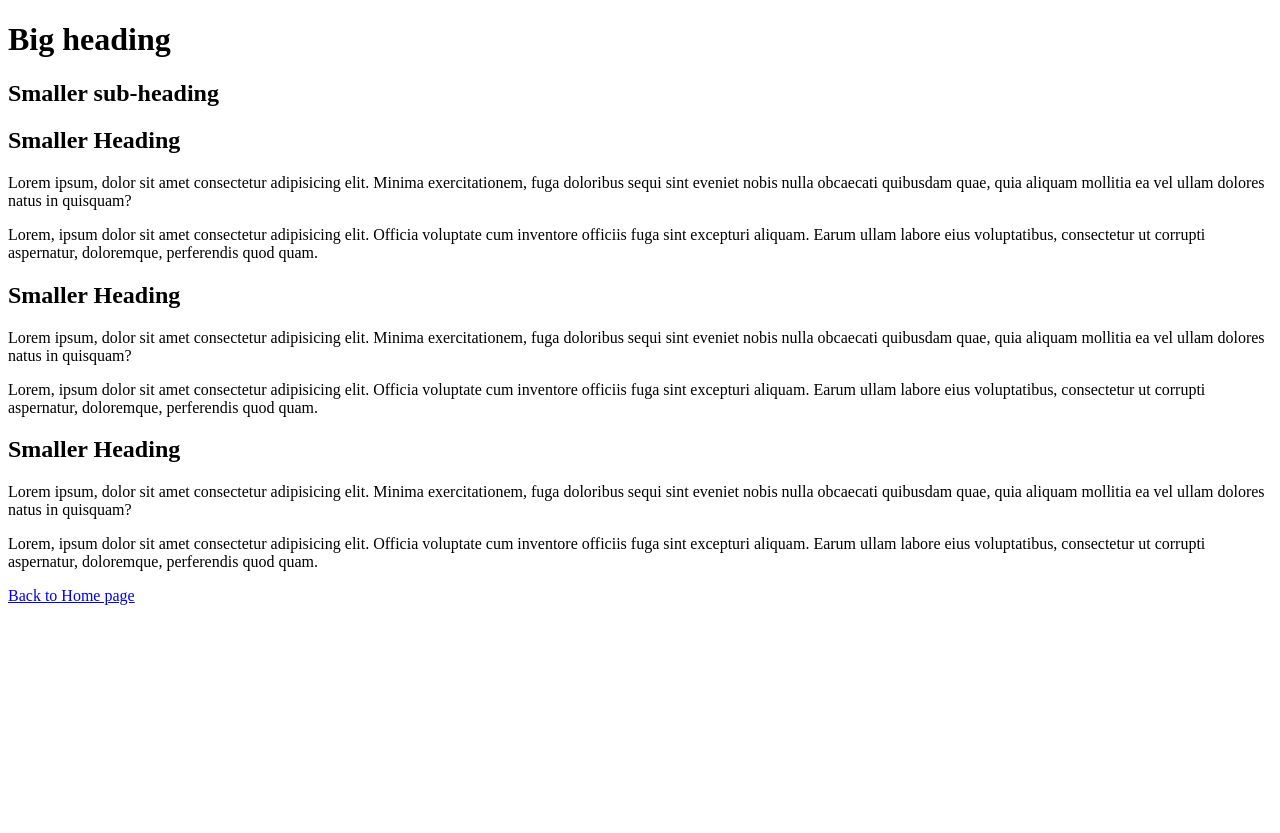
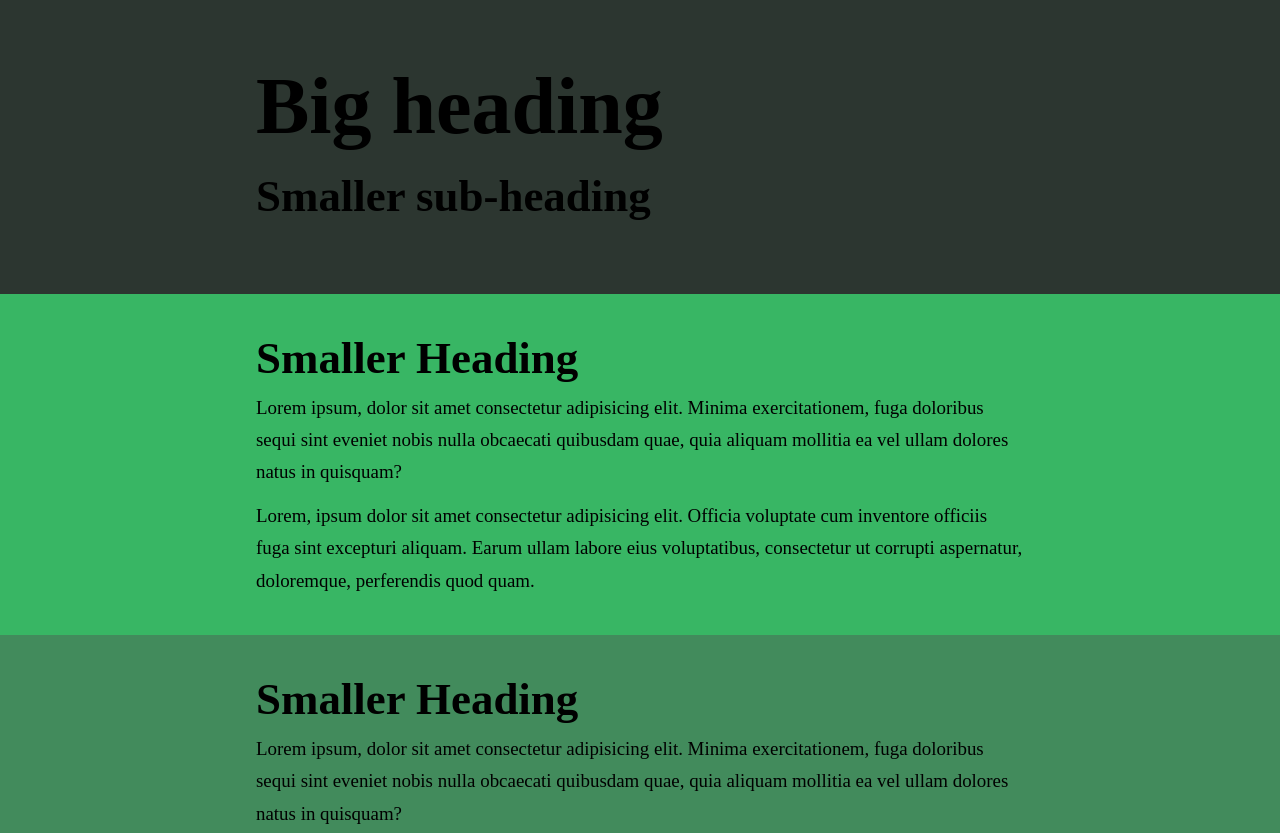
Before and after one commit to ThallysonG/ThallysonG.github.io, a plain HTML site: page exercises/page-3.html in a window 1280 px wide. Shown: the top 833 px of the page. Before the commit the page ends 800 px from the top, so only its background shows below. Drawn offline with Linux system fonts and the light colour scheme.

Commit message:
Add files via upload

```diff
--- /dev/null
+++ b/assets/css/global.css
@@ -0,0 +1,119 @@
+/*  ============= WEB BROWSER RESETS ============ */
+* { margin: 0; padding: 0; border: none }
+*, *::before, *::after { box-sizing: border-box }
+html { height: 100%; font-size: 100%; font: inherit; vertical-align: baseline;
+scroll-behavior: smooth; scroll-padding-top: 20px }
+body { line-height: 1.5; min-height: 100vh }
+img { width: 100%; height: auto }
+@media (max-width: 767px ) { body { text-rendering: optimizeSpeed } }
+@media (min-width: 768px ) { body { text-rendering: optimizeLegibility } }
+
+
+/* ============ CUSTOM PROPERTIES ============  */
+
+:root {
+
+    /* Alternatives to default sans-serif font */
+    --font-sans: -apple-system, system-ui, BlinkMacSystemFont, Segoe UI, Roboto, Helvetica Neue, Fira Sans, Ubuntu, Oxygen, Oxygen Sans, Cantarell, Droid Sans, Apple Color Emoji, Segoe UI Emoji, Segoe UI Emoji, Segoe UI Symbol, Lucida Grande, Helvetica, Arial, sans-serif;
+
+     /* Alternatives to default serif font */
+    --font-serif: Cambria, "Hoefler Text", Utopia, "Liberation Serif", "Nimbus Roman No9 L Regular", Times, "Times New Roman", serif;
+
+     /* Alternatives to default monospace font */
+    --font-monospace: Menlo, Monaco, Consolas, "Liberation Mono", "Courier New", monospace;
+
+    /* Fluid font size scale */
+    --fs-sm: clamp(0.8rem, 0.17vi + 0.76rem, 0.89rem);
+    --fs-base: clamp(1rem, 0.34vi + 0.91rem, 1.19rem);
+    --fs-md: clamp(1.25rem, 0.61vi + 1.1rem, 1.58rem);
+    --fs-lg: clamp(1.56rem, 1vi + 1.31rem, 2.11rem);
+    --fs-xl: clamp(1.95rem, 1.56vi + 1.56rem, 2.81rem);
+    --fs-xxl: clamp(2.44rem, 2.38vi + 1.85rem, 3.75rem);
+    --fs-xxxl: clamp(3.05rem, 3.54vi + 2.17rem, 5rem);
+
+}
+
+/*  ============== LAYOUT FOR CONTENT CONTAINERS ================= */
+
+nav, header, section, footer { position: relative; display: block }
+header, section, footer { margin-left: auto; margin-right: auto; overflow: hidden }
+/* Under last content item, zero the bottom margin */
+section > *:last-child { margin-bottom: 0 !important }
+
+/*  ====================== HEADER ======================== */
+
+/* Padding around content: laptops / desktops  */
+@media (min-width: 768px) {
+    header {
+        padding-top: 3%;
+        padding-right: 20%;
+        padding-bottom: 0%;
+        padding-left: 20%
+    }
+}
+
+/* Padding around content: mobiles */
+@media (max-width: 767px) {
+    header {
+        padding-top: 5%;
+        padding-right: 5%;
+        padding-bottom: 0%;
+        padding-left: 5%
+    }
+}
+
+/*  ====================== SECTIONS ======================== */
+
+/* Padding around content: laptops / desktops */
+@media (min-width: 768px) {
+    section {
+        padding-top: 4%;
+        padding-right: 20%;
+        padding-bottom: 4%;
+        padding-left: 20%
+    }
+}
+
+/* Padding around content: mobiles */
+@media (max-width: 767px) {
+    section {
+        padding-left: 5%;
+        padding-right: 5%;
+        padding-bottom: 5%;
+        padding-left: 5% }
+}
+
+/* Maximum width of any section */
+section { max-width: 1920px }
+/* Maximum width for contents of any section */
+section > * { max-width: 1600px }
+
+/* When content width < viewport width, equalise spacing at left and right */
+section > * { max-width: 1600px; margin-left: auto; margin-right: auto }
+
+/* ============= TYPOGRAPHY ============ */
+
+h1 {
+    font-size: var(--fs-xxxl);
+    line-height: 1.2;
+}
+
+h2 {
+    font-size: var(--fs-xl);
+    line-height: 1.2;
+    margin-top: 42px;
+    margin-bottom: 16px;
+}
+
+h3 {
+    font-size: var(--fs-lg);
+    margin-top: 48px;
+    margin-bottom: 4px;
+    line-height: 1.2;
+}
+
+p {
+	font-size: var(--fs-base);
+    line-height: 1.7;
+	margin-bottom: 12px;
+}
--- /dev/null
+++ b/exercises/assets/css/style-1.css
@@ -0,0 +1,129 @@
+/*  ============= WEB BROWSER RESETS ============ */
+* { margin: 0; padding: 0; border: none }
+*, *::before, *::after { box-sizing: border-box }
+html { height: 100%; font-size: 100%; font: inherit; vertical-align: baseline;
+scroll-behavior: smooth; scroll-padding-top: 20px }
+body { line-height: 1.5; min-height: 100vh }
+img { width: 100%; height: auto }
+@media (max-width: 767px ) { body { text-rendering: optimizeSpeed } }
+@media (min-width: 768px ) { body { text-rendering: optimizeLegibility } }
+
+
+/* ============ CUSTOM PROPERTIES ============  */
+
+:root {
+
+    /* Alternatives to default sans-serif font */
+    --font-sans: -apple-system, system-ui, BlinkMacSystemFont, Segoe UI, Roboto, Helvetica Neue, Fira Sans, Ubuntu, Oxygen, Oxygen Sans, Cantarell, Droid Sans, Apple Color Emoji, Segoe UI Emoji, Segoe UI Emoji, Segoe UI Symbol, Lucida Grande, Helvetica, Arial, sans-serif;
+
+     /* Alternatives to default serif font */
+    --font-serif: Cambria, "Hoefler Text", Utopia, "Liberation Serif", "Nimbus Roman No9 L Regular", Times, "Times New Roman", serif;
+
+     /* Alternatives to default monospace font */
+    --font-monospace: Menlo, Monaco, Consolas, "Liberation Mono", "Courier New", monospace;
+
+    /* Fluid font size scale */
+    --fs-sm: clamp(0.8rem, 0.17vi + 0.76rem, 0.89rem);
+    --fs-base: clamp(1rem, 0.34vi + 0.91rem, 1.19rem);
+    --fs-md: clamp(1.25rem, 0.61vi + 1.1rem, 1.58rem);
+    --fs-lg: clamp(1.56rem, 1vi + 1.31rem, 2.11rem);
+    --fs-xl: clamp(1.95rem, 1.56vi + 1.56rem, 2.81rem);
+    --fs-xxl: clamp(2.44rem, 2.38vi + 1.85rem, 3.75rem);
+    --fs-xxxl: clamp(3.05rem, 3.54vi + 2.17rem, 5rem);
+
+}
+
+/*  ============== LAYOUT FOR CONTENT CONTAINERS ================= */
+
+nav, header, section, footer { position: relative; display: block }
+header, section, footer { margin-left: auto; margin-right: auto; overflow: hidden }
+/* Under last content item, zero the bottom margin */
+section > *:last-child { margin-bottom: 0 !important }
+
+/*  ====================== HEADER ======================== */
+
+/* Padding around content: laptops / desktops  */
+@media (min-width: 768px) {
+    header {
+        padding-top: 3%;
+        padding-right: 20%;
+        padding-bottom: 0;
+        padding-left: 20%
+    }
+}
+
+/* Padding around content: mobiles */
+@media (max-width: 767px) {
+    header {
+        padding-top: 5%;
+        padding-right: 5%;
+        padding-bottom: 0;
+        padding-left: 5%
+    }
+}
+
+/*  ====================== SECTIONS ======================== */
+
+/* Padding around content: laptops / desktops */
+@media (min-width: 768px) {
+    section {
+        padding-top: 4%;
+        padding-right: 20%;
+        padding-bottom: 4%;
+        padding-left: 20%
+    }
+}
+
+/* Padding around content: mobiles */
+@media (max-width: 767px) {
+    section {
+        padding-top: 5%;
+        padding-right: 5%;
+        padding-bottom: 5%;
+        padding-left: 5%;
+    }
+}
+
+/* Maximum width of any section */
+section { max-width: 1920px }
+/* Maximum width for contents of any section */
+section > * { max-width: 1600px }
+
+/* When content width < viewport width, equalise spacing at left and right */
+section > * { max-width: 1600px; margin-left: auto; margin-right: auto }
+
+/* ============= TYPOGRAPHY ============ */
+
+body {
+    background-color: antiquewhite;}
+
+
+h1 {
+    color: brown;
+    font-size: var(--fs-xxxl);
+    line-height: 1.2;
+}
+
+h2 {
+    color: brown;
+    font-size: var(--fs-xl);
+    line-height: 1.2;
+    margin-top: 42px;
+    margin-bottom: 16px;
+}
+
+h3 {
+    color: brown;
+    font-size: var(--fs-lg);
+    margin-top: 48px;
+    margin-bottom: 4px;
+    line-height: 1.2;
+}
+
+p {
+	font-size: var(--fs-base);
+    line-height: 1.7;
+	margin-bottom: 12px;
+}
+
+a {color: brown;}
--- /dev/null
+++ b/exercises/assets/css/style-2.css
@@ -0,0 +1,120 @@
+/*  ============= WEB BROWSER RESETS ============ */
+* { margin: 0; padding: 0; border: none }
+*, *::before, *::after { box-sizing: border-box }
+html { height: 100%; font-size: 100%; font: inherit; vertical-align: baseline;
+scroll-behavior: smooth; scroll-padding-top: 20px }
+body { line-height: 1.5; min-height: 100vh }
+img { width: 100%; height: auto }
+@media (max-width: 767px ) { body { text-rendering: optimizeSpeed } }
+@media (min-width: 768px ) { body { text-rendering: optimizeLegibility } }
+
+
+/* ============ CUSTOM PROPERTIES ============  */
+
+:root {
+
+    /* Alternatives to default sans-serif font */
+    --font-sans: -apple-system, system-ui, BlinkMacSystemFont, Segoe UI, Roboto, Helvetica Neue, Fira Sans, Ubuntu, Oxygen, Oxygen Sans, Cantarell, Droid Sans, Apple Color Emoji, Segoe UI Emoji, Segoe UI Emoji, Segoe UI Symbol, Lucida Grande, Helvetica, Arial, sans-serif;
+
+     /* Alternatives to default serif font */
+    --font-serif: Cambria, "Hoefler Text", Utopia, "Liberation Serif", "Nimbus Roman No9 L Regular", Times, "Times New Roman", serif;
+
+     /* Alternatives to default monospace font */
+    --font-monospace: Menlo, Monaco, Consolas, "Liberation Mono", "Courier New", monospace;
+
+    /* Fluid font size scale */
+    --fs-sm: clamp(0.8rem, 0.17vi + 0.76rem, 0.89rem);
+    --fs-base: clamp(1rem, 0.34vi + 0.91rem, 1.19rem);
+    --fs-md: clamp(1.25rem, 0.61vi + 1.1rem, 1.58rem);
+    --fs-lg: clamp(1.56rem, 1vi + 1.31rem, 2.11rem);
+    --fs-xl: clamp(1.95rem, 1.56vi + 1.56rem, 2.81rem);
+    --fs-xxl: clamp(2.44rem, 2.38vi + 1.85rem, 3.75rem);
+    --fs-xxxl: clamp(3.05rem, 3.54vi + 2.17rem, 5rem);
+}
+
+/*  ============== LAYOUT FOR CONTENT CONTAINERS ================= */
+
+nav, header, section, footer { position: relative; display: block }
+header, section, footer { margin-left: auto; margin-right: auto; overflow: hidden }
+/* Under last content item, zero the bottom margin */
+section > *:last-child { margin-bottom: 0 !important }
+
+/*  ====================== HEADER ======================== */
+
+/* Padding around content: laptops / desktops  */
+@media (min-width: 768px) {
+    header {
+        padding-top: 1%;
+        padding-right: 20%;
+        padding-bottom: 0%;
+        padding-left: 20%
+    }
+}
+
+/* Padding around content: mobiles */
+@media (max-width: 767px) {
+    header {
+        padding-top: 5%;
+        padding-right: 5%;
+        padding-bottom: 0%;
+        padding-left: 5%
+    }
+}
+
+
+/*  ====================== SECTIONS ======================== */
+
+/* Padding around content: laptops / desktops  */
+@media (min-width: 768px) {
+    section {
+        padding-top: 4%;
+        padding-right: 20%;
+        padding-bottom: 4%;
+        padding-left: 20%
+    }
+}
+
+/* Padding around content: mobiles */
+@media (max-width: 767px) {
+    section {
+        padding-left: 5%;
+        padding-right: 5%;
+        padding-bottom: 5%;
+        padding-left: 5%
+    }
+}
+
+/* Maximum width of any section */
+section { max-width: 1920px }
+/* Maximum width for contents of any section */
+section > * { max-width: 1600px }
+
+/* When content width < viewport width, equalise spacing at left and right */
+section > * { max-width: 1600px; margin-left: auto; margin-right: auto }
+
+/* ============= TYPOGRAPHY ============ */
+body{background-color: #7D3C98;}
+
+h1 {
+    color: white;
+    font-size: var(--fs-xxxl);
+    margin-top: 32px;
+    line-height: 1.2;
+}
+
+h2 {
+    color: white;
+    font-size: var(--fs-xl);
+    line-height: 1.2;
+    margin-top: 48px;
+    margin-bottom: 6px;
+}
+
+p {
+    color: white;
+	font-size: var(--fs-base);
+    line-height: 1.7;
+	margin-bottom: 12px;
+}
+
+a{color: azure;}
--- /dev/null
+++ b/exercises/assets/css/style-3.css
@@ -0,0 +1,333 @@
+/*  ============= WEB BROWSER RESETS ============ */
+* { margin: 0; padding: 0; border: none }
+*, *::before, *::after { box-sizing: border-box }
+html { height: 100%; font-size: 100%; font: inherit; vertical-align: baseline;
+scroll-behavior: smooth; scroll-padding-top: 20px }
+body { line-height: 1.5; min-height: 100vh }
+img { width: 100%; height: auto }
+@media (max-width: 767px ) { body { text-rendering: optimizeSpeed } }
+@media (min-width: 768px ) { body { text-rendering: optimizeLegibility } }
+
+
+/* ============ CUSTOM PROPERTIES ============  */
+
+:root {
+
+    /* Alternatives to default sans-serif font */
+    --font-sans: -apple-system, system-ui, BlinkMacSystemFont, Segoe UI, Roboto, Helvetica Neue, Fira Sans, Ubuntu, Oxygen, Oxygen Sans, Cantarell, Droid Sans, Apple Color Emoji, Segoe UI Emoji, Segoe UI Emoji, Segoe UI Symbol, Lucida Grande, Helvetica, Arial, sans-serif;
+
+     /* Alternatives to default serif font */
+    --font-serif: Cambria, "Hoefler Text", Utopia, "Liberation Serif", "Nimbus Roman No9 L Regular", Times, "Times New Roman", serif;
+
+     /* Alternatives to default monospace font */
+    --font-monospace: Menlo, Monaco, Consolas, "Liberation Mono", "Courier New", monospace;
+
+    /* Fluid font SIZE scale */
+    --fs-sm: clamp(0.8rem, 0.17vi + 0.76rem, 0.89rem);
+    --fs-base: clamp(1rem, 0.34vi + 0.91rem, 1.19rem);
+    --fs-md: clamp(1.25rem, 0.61vi + 1.1rem, 1.58rem);
+    --fs-lg: clamp(1.56rem, 1vi + 1.31rem, 2.11rem);
+    --fs-xl: clamp(1.95rem, 1.56vi + 1.56rem, 2.81rem);
+    --fs-xxl: clamp(2.44rem, 2.38vi + 1.85rem, 3.75rem);
+    --fs-xxxl: clamp(3.05rem, 3.54vi + 2.17rem, 5rem);
+
+    /* Color variables */
+    --black-000: #000000;
+    --white-000: #ffffff;
+    --trans-000: transparent;
+
+    --slate-050: #ECEFF1;
+    --slate-100: #CFD8DC;
+    --slate-200: #B0BEC5;
+    --slate-300: #90A4AE;
+    --slate-400: #78909C;
+    --slate-500: #607D8B;
+    --slate-600: #546E7A;
+    --slate-700: #455A64;
+    --slate-800: #37474F;
+    --slate-900: #263238;
+
+    --gray-050: #F9FAFB;
+    --gray-100: #f7fafc;
+    --gray-200: #edf2f7;
+    --gray-300: #e2e8f0;
+    --gray-400: #cbd5e0;
+    --gray-500: #a0aec0;
+    --gray-600: #718096;
+    --gray-700: #4a5568;
+    --gray-800: #2d3748;
+    --gray-900: #1a202c;
+
+    --red-050: #FEF2F2;
+    --red-100: #fff5f5;
+    --red-200: #fed7d7;
+    --red-300: #feb2b2;
+    --red-400: #fc8181;
+    --red-500: #f56565;
+    --red-600: #e53e3e;
+    --red-700: #c53030;
+    --red-800: #9b2c2c;
+    --red-900: #742a2a;
+
+    --orange-050: #FFF7ED;
+    --orange-100: #fffaf0;
+    --orange-200: #feebc8;
+    --orange-300: #fbd38d;
+    --orange-400: #f6ad55;
+    --orange-500: #ed8936;
+    --orange-600: #dd6b20;
+    --orange-700: #c05621;
+    --orange-800: #9c4221;
+    --orange-900: #7b341e;
+
+    --amber-050: #FFFBEB;
+    --amber-100: #FEF3C7;
+    --amber-200: #FDE68A;
+    --amber-300: #FCD34D;
+    --amber-400: #FBBF24;
+    --amber-500: #F59E0B;
+    --amber-600: #D97706;
+    --amber-700: #B45309;
+    --amber-800: #92400E;
+    --amber-900: #78350F;
+
+    --yellow-050: #FEFCE8;
+    --yellow-100: #fffff0;
+    --yellow-200: #fefcbf;
+    --yellow-300: #faf089;
+    --yellow-400: #f6e05e;
+    --yellow-500: #ecc94b;
+    --yellow-600: #d69e2e;
+    --yellow-700: #b7791f;
+    --yellow-800: #975a16;
+    --yellow-900: #744210;
+
+    --lime-050: #F7FEE7;
+    --lime-100: #ECFCCB;
+    --lime-200: #D9F99D;
+    --lime-300: #BEF264;
+    --lime-400: #A3E635;
+    --lime-500: #84CC16;
+    --lime-600: #65A30D;
+    --lime-700: #4D7C0F;
+    --lime-800: #3F6212;
+    --lime-900: #365314;
+
+    --green-050: #F0FDF4;
+    --green-100: #f0fff4;
+    --green-200: #c6f6d5;
+    --green-300: #9ae6b4;
+    --green-400: #14f195;
+    --green-500: #48bb78;
+    --green-600: #38a169;
+    --green-700: #2f855a;
+    --green-800: #276749;
+    --green-900: #22543d;
+
+    --teal-050: #F0FDFA;
+    --teal-100: #CCFBF1;
+    --teal-200: #99F6E4;
+    --teal-300: #5EEAD4;
+    --teal-400: #2DD4BF;
+    --teal-500: #14B8A6;
+    --teal-600: #0D9488;
+    --teal-700: #0F766E;
+    --teal-800: #115E59;
+    --teal-900: #134E4A;
+
+    --cyan-050: #ECFEFF;
+    --cyan-100: #CFFAFE;
+    --cyan-200: #A5F3FC;
+    --cyan-300: #67E8F9;
+    --cyan-400: #22D3EE;
+    --cyan-500: #06B6D4;
+    --cyan-600: #0891B2;
+    --cyan-700: #0E7490;
+    --cyan-800: #155E75;
+    --cyan-900: #164E63;
+
+    --sky-050: #F0F9FF;
+    --sky-100: #E0F2FE;
+    --sky-200: #BAE6FD;
+    --sky-300: #7DD3FC;
+    --sky-400: #38BDF8;
+    --sky-500: #0EA5E9;
+    --sky-600: #0284C7;
+    --sky-700: #0369A1;
+    --sky-800: #075985;
+    --sky-900: #0C4A6E;
+
+    --blue-050: #EFF6FF;
+    --blue-100: #DBEAFE;
+    --blue-200: #BFDBFE;
+    --blue-300: #93C5FD;
+    --blue-400: #60A5FA;
+    --blue-500: #3B82F6;
+    --blue-600: #2563EB;
+    --blue-700: #1D4ED8;
+    --blue-800: #1E40AF;
+    --blue-900: #1E3A8A;
+
+    --indigo-050: #EEF2FF;
+    --indigo-100: #E0E7FF;
+    --indigo-200: #C7D2FE;
+    --indigo-300: #A5B4FC;
+    --indigo-400: #818CF8;
+    --indigo-500: #6366F1;
+    --indigo-600: #4F46E5;
+    --indigo-700: #4338CA;
+    --indigo-800: #3730A3;
+    --indigo-900: #312E81;
+
+    --purple-050: #FAF5FF;
+    --purple-100: #F3E8FF;
+    --purple-200: #E9D5FF;
+    --purple-300: #D8B4FE;
+    --purple-400: #C084FC;
+    --purple-500: #A855F7;
+    --purple-600: #9333EA;
+    --purple-700: #7E22CE;
+    --purple-800: #6B21A8;
+    --purple-900: #581C87;
+
+    --fuchsia-050: #FDF4FF;
+    --fuchsia-100: #FAE8FF;
+    --fuchsia-200: #F5D0FE;
+    --fuchsia-300: #F0ABFC;
+    --fuchsia-400: #E879F9;
+    --fuchsia-500: #D946EF;
+    --fuchsia-600: #C026D3;
+    --fuchsia-700: #A21CAF;
+    --fuchsia-800: #86198F;
+    --fuchsia-900: #701A75;
+
+    --pink-050: #FDF2F8;
+    --pink-100: #FCE7F3;
+    --pink-200: #FBCFE8;
+    --pink-300: #F9A8D4;
+    --pink-400: #F472B6;
+    --pink-500: #EC4899;
+    --pink-600: #DB2777;
+    --pink-700: #BE185D;
+    --pink-800: #9D174D;
+    --pink-900: #831843;
+
+    --rose-050: #FFF1F2;
+    --rose-100: #FFE4E6;
+    --rose-200: #FECDD3;
+    --rose-300: #FDA4AF;
+    --rose-400: #FB7185;
+    --rose-500: #F43F5E;
+    --rose-600: #E11D48;
+    --rose-700: #BE123C;
+    --rose-800: #9F1239;
+    --rose-900: #881337;
+
+    --brown-050: #EFEBE9;
+    --brown-100: #D7CCC8;
+    --brown-200: #BCAAA4;
+    --brown-300: #A1887F;
+    --brown-400: #8D6E63;
+    --brown-500: #795548;
+    --brown-600: #6D4C41;
+    --brown-700: #5D4037;
+    --brown-800: #4E342E;
+    --brown-900: #3E2723;
+
+    --trend-050: #fff4d9;
+    --trend-100: #fdd0bb;
+    --trend-200: #fea8b3;
+    --trend-300: #d4eee6;
+    --trend-400: #bde5fe;
+    --trend-500: #0000fe;
+    --trend-600: #400c3e;
+    --trend-700: #2c4763;
+    --trend-800: #1f364d;
+    --trend-900: #0e2439;
+}
+
+
+/*  ============== LAYOUT FOR CONTENT CONTAINERS ================= */
+nav, header, section, footer { position: relative; display: block }
+header, section, footer { margin-left: auto; margin-right: auto; overflow: hidden }
+/* Under last content item, zero the bottom margin */
+section > *:last-child { margin-bottom: 0 !important }
+
+/*  ====================== HEADER ======================== */
+/* Padding around content: laptops / desktops  */
+@media (min-width: 768px) {
+    header {
+        padding-top: 2%;
+        padding-right: 20%;
+        padding-bottom: 5%;
+        padding-left: 20%
+    }
+}
+
+/* Padding around content: mobiles */
+@media (max-width: 767px) {
+    header {
+        padding-top: 5%;
+        padding-right: 5%;
+        padding-bottom: 0%;
+        padding-left: 5%
+    }
+}
+/*  ====================== SECTIONS ======================== */
+
+/* Padding around content: laptops / desktops  */
+@media (min-width: 768px) {
+    section {
+        padding-top: 3%;
+        padding-right: 20%;
+        padding-bottom: 3%;
+        padding-left: 20%
+    }
+}
+
+/* Padding around content: mobiles */
+@media (max-width: 767px) {
+    section {
+        padding-left: 5%;
+        padding-right: 5%;
+        padding-bottom: 5%;
+        padding-left: 5%
+    }
+}
+
+/* Maximum width of any section */
+section { max-width: 1920px }
+/* Maximum width for contents of any section */
+section > * { max-width: 1600px }
+
+/* When content width < viewport width, equalise spacing at left and right */
+section > * { max-width: 1600px; margin-left: auto; margin-right: auto }
+
+/* ============= TYPOGRAPHY ============ */
+
+body{background-color: #2C3630;}
+h1 {
+    color: var();
+    font-size: var(--fs-xxxl);
+    margin-top: 32px;
+    margin-bottom: 16px;
+    line-height: 1.2;
+}
+
+h2 {
+    font-size: var(--fs-xl);
+    line-height: 1.2;
+    margin-bottom: 6px;
+}
+
+p {
+	font-size: var(--fs-base);
+    line-height: 1.7;
+	margin-bottom: 12px;
+}
+
+.section-1 {background-color: #38B664;}
+.section-2 {background-color: #428B5C;}
+.section-3 {background-color: #3E614A}
+.section-4 {}
+.section-5 {}
--- a/exercises/page-3.html
+++ b/exercises/page-3.html
@@ -6,7 +6,7 @@
 
     <title>Web Page with Sections</title>
     <meta name="description" content="A sample web page with multiple sections.">
-
+<link rel="stylesheet" href="assets/css/style-3.css">
 </head>
 
 <body>
@@ -19,7 +19,7 @@
 <!-- Main content of web page in sections -->
 <main>
 
-    <section>
+    <section class="section-1">
         <h2>Smaller Heading</h2>
         <p>Lorem ipsum, dolor sit amet consectetur adipisicing elit. Minima exercitationem, fuga doloribus sequi sint eveniet nobis nulla obcaecati quibusdam quae, quia aliquam mollitia ea vel ullam dolores natus in quisquam?</p>
 
@@ -27,7 +27,7 @@
 
     </section>
 
-    <section>
+    <section class="section-2">
 
     <h2>Smaller Heading</h2>
     <p>Lorem ipsum, dolor sit amet consectetur adipisicing elit. Minima exercitationem, fuga doloribus sequi sint eveniet nobis nulla obcaecati quibusdam quae, quia aliquam mollitia ea vel ullam dolores natus in quisquam?</p>
@@ -36,7 +36,7 @@
 
     </section>
 
-    <section>
+    <section class="section-3">
     <h2>Smaller Heading</h2>
     <p>Lorem ipsum, dolor sit amet consectetur adipisicing elit. Minima exercitationem, fuga doloribus sequi sint eveniet nobis nulla obcaecati quibusdam quae, quia aliquam mollitia ea vel ullam dolores natus in quisquam?</p>
 
```
Also changed, not shown: exercises/page-1.html (+2 -0 lines), exercises/page-2.html (+4 -1 lines), index.html (+6 -2 lines).
